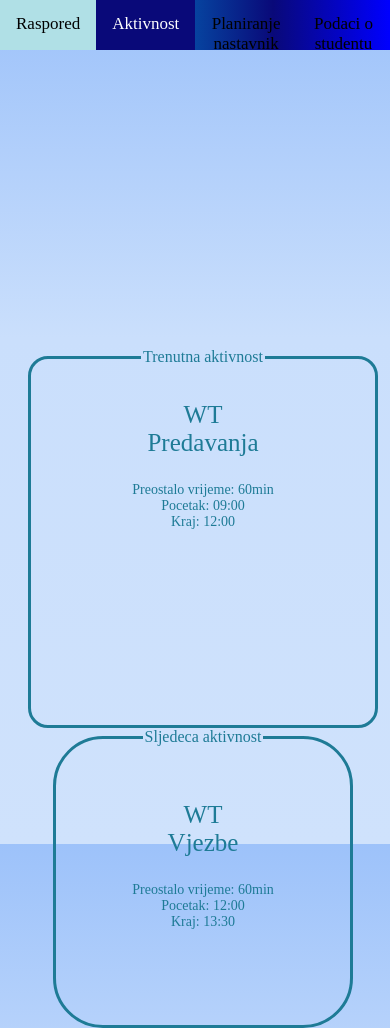
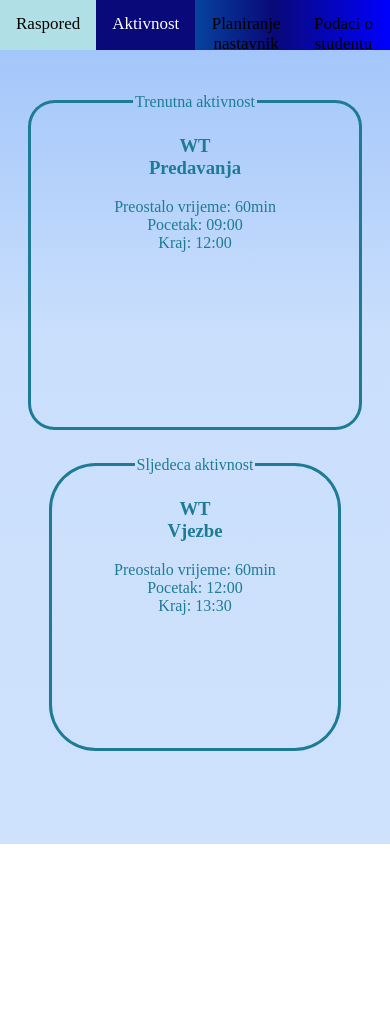
Before and after one commit to ababic2/WebTehnologije_Spirale, a plain HTML site: page Zadatak 2/aktivnost.html in a window 390 px wide. After the commit the page ends 844 px from the top, so only its background shows below. Drawn offline with Linux system fonts and the light colour scheme; a web font is replaced by a local one.

Commit message:
Popravljena aktivnost. uradjen mobile view

```diff
--- a/Zadatak 2/aktivnost.css
+++ b/Zadatak 2/aktivnost.css
@@ -1,96 +1,70 @@
 @import url(https://fonts.googleapis.com/css?family=Cantarell);
+
 * {
     -moz-box-sizing: border-box;
     -webkit-box-sizing: border-box;
     box-sizing: border-box;
 }
+
 body {
-    background: linear-gradient(180deg, #9dc2fa 0%,#cadffc 40%, #cfe2fc 100%) no-repeat center fixed;
+    margin: 0;
+    background: linear-gradient(180deg, #9dc2fa 0%, #cadffc 40%, #cfe2fc 100%) no-repeat center fixed;
     background-size: cover;
-    width: 100%;
-    height: 100%;
 }
-
-p.aktivnost{
-    text-align: center;
-    vertical-align: bottom;
-    font-size: 14px;
-}
-
-p.predmet {
-    text-align: center;
-    vertical-align: bottom;
-    font-size: 25px;
-}
-
-.cellContainer {
-    box-sizing: border-box;
-}
-.rcorners {
-    box-sizing: border-box;
-    display: inline-block;
-    border-radius: 50px;
-    border: 3px solid #1e7b96;
-    padding: 30px;
-    text-align: center;
-}
-
-.rcorners2 {
-    box-sizing: border-box;
-    display: inline-block;
-    border-radius: 20px;
-    border: 3px solid #1e7b96;
-    text-align: center;
-    padding-top: 10px;
-    padding-bottom: 30px;
-}
-
-.glavni > * {
-    box-sizing: border-box;
-    display: inline-block;
-    font-family: Cantarell, serif;
-    color: #1e7b96;
-    vertical-align: bottom;
+.wrapper {
+    height: 100vh;
+    display: flex;
+    align-items: center;
+    justify-content: center;
 }
 
 .glavni {
+    display: flex;
+    align-items: flex-end;
+}
+
+.glavni > div {
+    /*box-sizing: border-box;*/
+    background: rgba(0, 0, 0, 0);
+    height: 35vh;
+    width: 35vh;
+    display: inline-block;
+    margin: 3vh;
+    min-width: 215px;
+    min-height: 215px;
+}
+
+.glavni > div > fieldset {
+    height: 100%;
+    border-radius: 16%;
+    color: #1e7b96;
+    border: 3px solid #1e7b96;
+}
+
+.glavni > div > fieldset > * {
     text-align: center;
-    transform: translateY(50%);
-    width: 100%;
+    font-family: Cantarell, serif;
+}
+
+.glavni > div:nth-of-type(2n) {
+    height: 40vh;
+    width: 40vh;
+}
+
+.glavni > div:nth-of-type(2n) > fieldset {
+    border-radius: 8%;
 }
 
 @media only screen and (max-width: 600px) {
-    #prethodnaAktivnost {
+    .glavni {
+        display: block;
+    }
+    .glavni > div {
+        display: block;
+        margin-left: auto;
+        margin-right: auto;
+    }
+    .glavni > div:first-child {
         display: none;
-        height: 0px;
-        overflow: hidden;
-    }
-    .rcorners {
-        position: static;
-        display: block;
-        border-radius: 50px;
-        border: 3px solid #1e7b96;
-        max-width: 300px;
-        height: 300px;
-        text-align: center;
-        margin: auto;
-    }
-
-    .rcorners2 {
-        position: static;
-        display: block;
-        border-radius: 20px;
-        border: 3px solid #1e7b96;
-        max-width: 350px;
-        height: 380px;
-        text-align: center;
-        margin: auto;
-    }
-    .glavni > * {
-        height: 100%;
-        display: block;
-        font-family: Cantarell, serif;
-        color: #1e7b96;
-        z-index: 1;
     }
 }
--- a/Zadatak 2/aktivnost.html
+++ b/Zadatak 2/aktivnost.html
@@ -13,33 +13,35 @@
     <a href="./../Zadatak%203/planiranjeNastavnik.html">Planiranje nastavnik</a>
     <a href="./../Zadatak%204/podaciStudent.html">Podaci o studentu</a>
 </nav>
-
-<div class = "glavni">
-    <div class = "cellContainer">
-        <fieldset class="rcorners" id="prethodnaAktivnost">
+<div class="wrapper">
+    <div class="glavni">
+        <div>
+            <fieldset>
                 <legend>Prethodna aktivnost</legend>
-            <p class="predmet">OI <br> Predavanja</p>
-            <p class="aktivnost">Aktivnost od prije 1 dan</p>
+                <h3>OI <br> Predavanja</h3>
+                <p>Aktivnost od prije 1 dan</p>
             </fieldset>
         </div>
 
-    <div class = "cellContainer">
-        <fieldset class="rcorners2" id="trenutnaAktivnost">
+        <div>
+            <fieldset>
                 <legend>Trenutna aktivnost</legend>
-            <p class="predmet">WT <br> Predavanja</p>
-            <p class="aktivnost">Preostalo vrijeme: 60min
+                <h3>WT <br> Predavanja</h3>
+                <p>Preostalo vrijeme: 60min
                     <br> Pocetak: 09:00 <br> Kraj: 12:00</p>
             </fieldset>
         </div>
 
-    <div class = "cellContainer">
-        <fieldset class="rcorners" id="sljedecaAktivnost">
+        <div>
+            <fieldset>
                 <legend>Sljedeca aktivnost</legend>
-            <p class="predmet">WT <br> Vjezbe</p>
-            <p class="aktivnost">Preostalo vrijeme: 60min
+                <h3>WT <br> Vjezbe</h3>
+                <p>Preostalo vrijeme: 60min
                     <br>Pocetak: 12:00 <br> Kraj: 13:30</p>
             </fieldset>
         </div>
     </div>
+</div>
+
 </body>
-</>
+</html>
```
Lines whose indentation alone changed are shown as unchanged.
